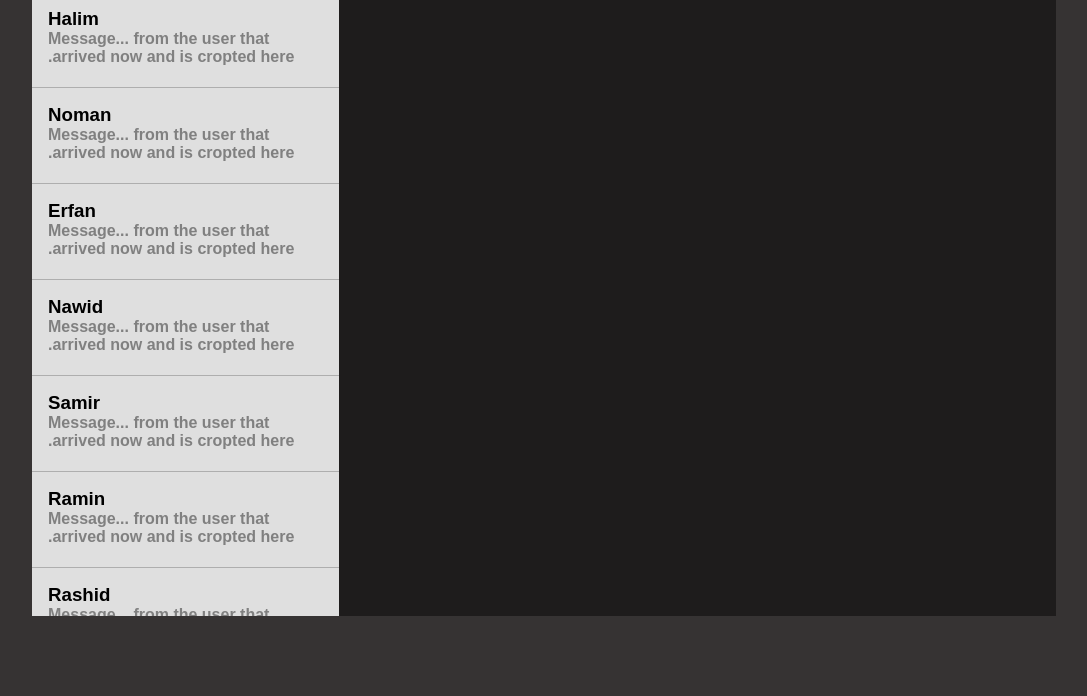
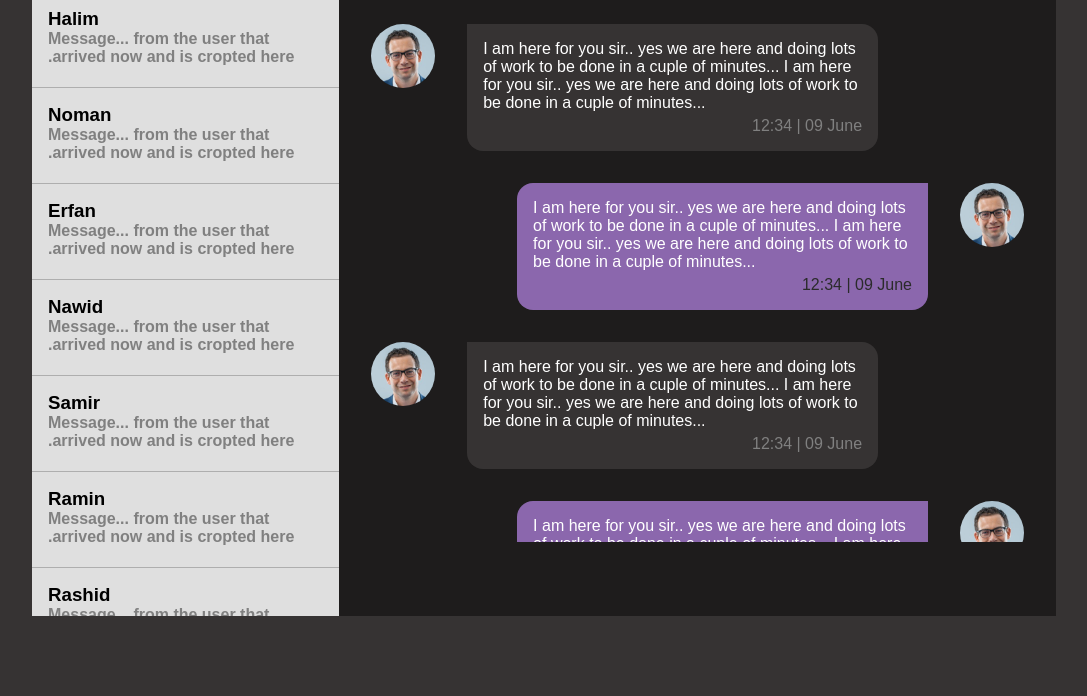
Before and after one commit to Ahmad-Wali-Sh/ChatApp, a React app: page / in a window 1280 px wide. Shown: the part 104-800 px from the top of the page, without its empty margins (96-1183 px from the left). Built offline with nearby package versions, Linux system fonts and the light colour scheme; a web font is replaced by a local one.

Commit message:
chat messages built.

```diff
--- a/src/components/MessageLog/Header.jsx
+++ b/src/components/MessageLog/Header.jsx
@@ -12,8 +12,6 @@ export default function Header () {
             <h5 className="grey">is Typing...</h5>
             </div>
             <div className="icons">
-            <i class="fa fa-phone iconhover" aria-hidden="true"></i>
-            <i class="fa fa-sign-in iconhover" aria-hidden="true"></i>
             <i class="fa-solid fa-share iconhover"></i>
             </div>
         </div>
--- /dev/null
+++ b/src/components/MessageLog/Message.jsx
@@ -0,0 +1,21 @@
+import React from "react"
+
+
+export default function Message (props) {
+    return (
+       <>
+       <div className={props.status}>
+            <div className="profile">
+            <img src="../../images/avatar4.jpg" className="profile"/>
+            </div>
+            <div className="mg-text">
+                I am here for you sir..
+                yes we are here and doing lots of work to be done in a cuple of minutes...
+                I am here for you sir..
+                yes we are here and doing lots of work to be done in a cuple of minutes...
+            <p className="mg-time">12:34 | 09 June</p>
+            </div>
+        </div>
+    </>
+    )
+}
--- a/src/components/MessageLog/MessageLog.jsx
+++ b/src/components/MessageLog/MessageLog.jsx
@@ -1,10 +1,26 @@
 import React from "react"
 import Header from "./Header"
+import Message from "./Message"
+
 
 export default function MessageLog () {
     return (
         <div className="messagelog">
             <Header />
+            <div className="messages">
+            <Message status="left"/>
+            <Message status="right"/>
+            <Message status="left"/>
+            <Message status="right"/>
+            <Message status="left"/>
+            <Message status="right"/>
+            <Message status="left"/>
+            <Message status="right"/>
+            <Message status="left"/>
+            <Message status="right"/>
+            <Message status="left"/>
+            <Message status="right"/>
+            </div>
         </div>
     )
 }
--- a/src/styles.css
+++ b/src/styles.css
@@ -72,6 +72,30 @@ body{
   background: var(--color-one);
   direction:ltr;
 }
+.messages::-webkit-scrollbar {
+  width: 5px;
+  box-sizing: border-box;
+  direction:ltr;
+  height: 100%;
+}
+.messages::-webkit-scrollbar-track {
+  box-shadow: inset 0 0 2px grey;
+  border-radius: 10px;
+  direction:ltr;
+  height: 100%;
+  background: var(--color-three);
+}
+
+.messages::-webkit-scrollbar-thumb {
+  background: var(--color-three);
+  border-radius: 10px;
+  direction:ltr;
+}
+
+.messages::-webkit-scrollbar-thumb:hover {
+  background: var(--color-one);
+  direction:ltr;
+}
 
 .chatlog {
   width: 100%;
@@ -91,10 +115,15 @@ body{
   background-color: var(--color-three);
 }
 
+.messages {
+  overflow-y: scroll;
+  height: 80%;
+}
+
 .text-profile {
   text-align: center;
   flex: 1;
-  padding-right: 3rem;
+  padding-right: 1rem;
 }
 
 
@@ -122,6 +151,21 @@ body{
     margin-right: 1rem;
 }
 
+.left > .mg-text >.mg-time {
+  text-align: right;
+  color: grey;
+  margin-top: 5px;
+  margin-bottom : 0;
+}
+
+.right > .mg-text > .mg-time {
+  text-align: right;
+  color: rgb(43, 43, 43);
+  margin-top: 5px;
+  margin-bottom : 0;
+
+}
+
 .icons {
   display: flex;
   gap: 1rem;
@@ -142,3 +186,57 @@ body{
 .iconhover:hover{
   background-color: var(--color-one);
 }
+
+.profile {
+  width: 4rem;
+  height: 4rem;
+  border-radius: 10rem;
+
+}
+
+.message {
+  display: flex;
+  width: 100%;
+  min-height: 4rem;
+  justify-content: center;
+  gap: 2rem;
+  padding-left: 2rem;
+  margin-top: 2rem;
+
+}
+
+.mg-text {
+  background-color: var(--color-two);
+  color: white;
+  width: 60%;
+  min-height: 4rem;
+  padding: 1rem;
+  border-radius: 0rem 1rem 1rem 1rem;
+}
+
+.left {
+  display: flex;
+  width: 100%;
+  min-height: 4rem;
+  justify-content: left;
+  gap: 2rem;
+  padding-left: 2rem;
+  margin-top: 2rem;
+
+}
+
+.right {
+  display: flex;
+  width: 100%;
+  min-height: 4rem;
+  justify-content: right;
+  gap: 2rem;
+  padding-right: 2rem;
+  margin-top: 2rem;
+  flex-direction: row-reverse;
+}
+
+.right > .mg-text {
+    border-radius: 1rem 0rem 1rem 1rem;
+    background-color: rgb(139, 103, 173);
+}
```
